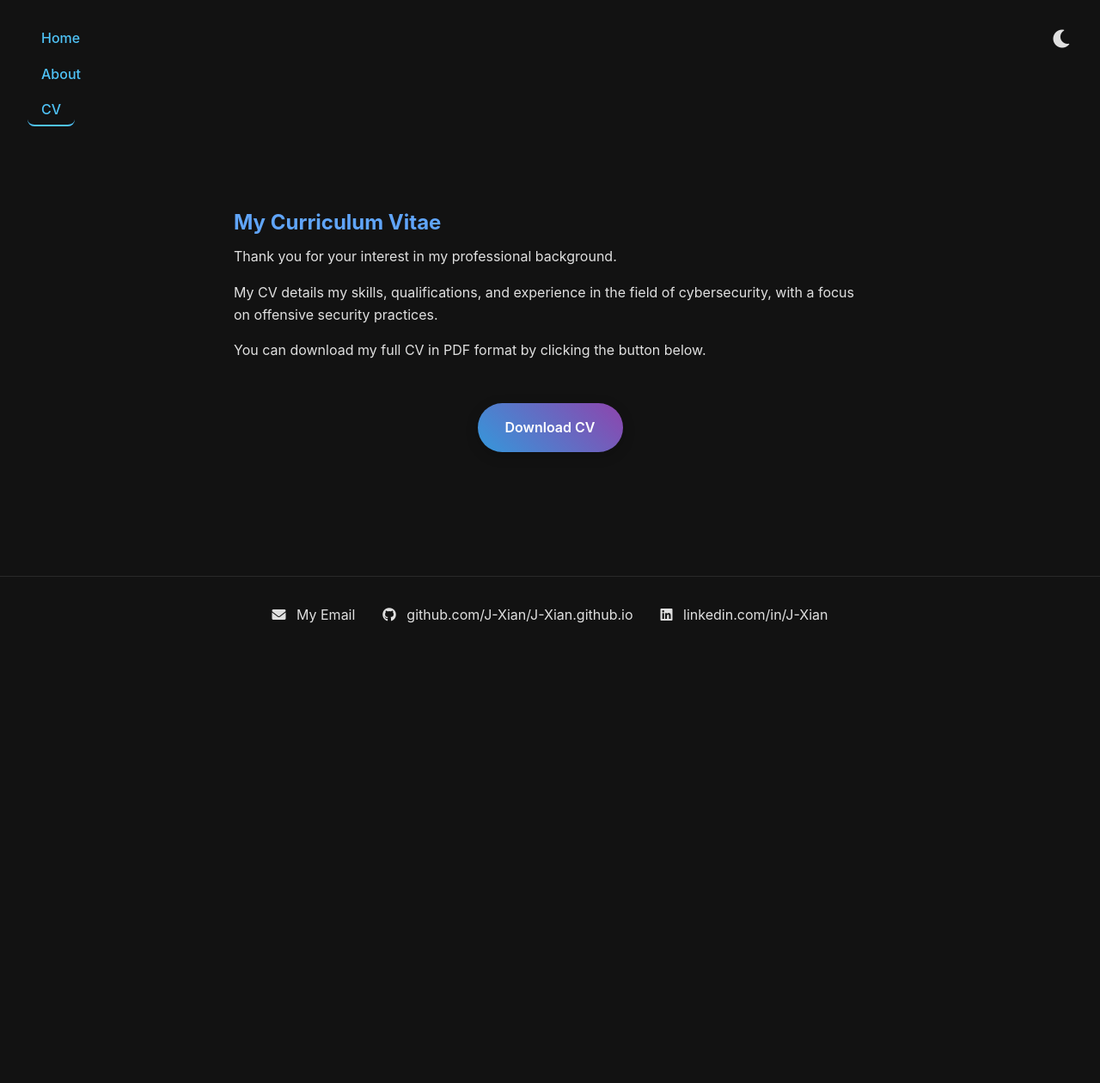
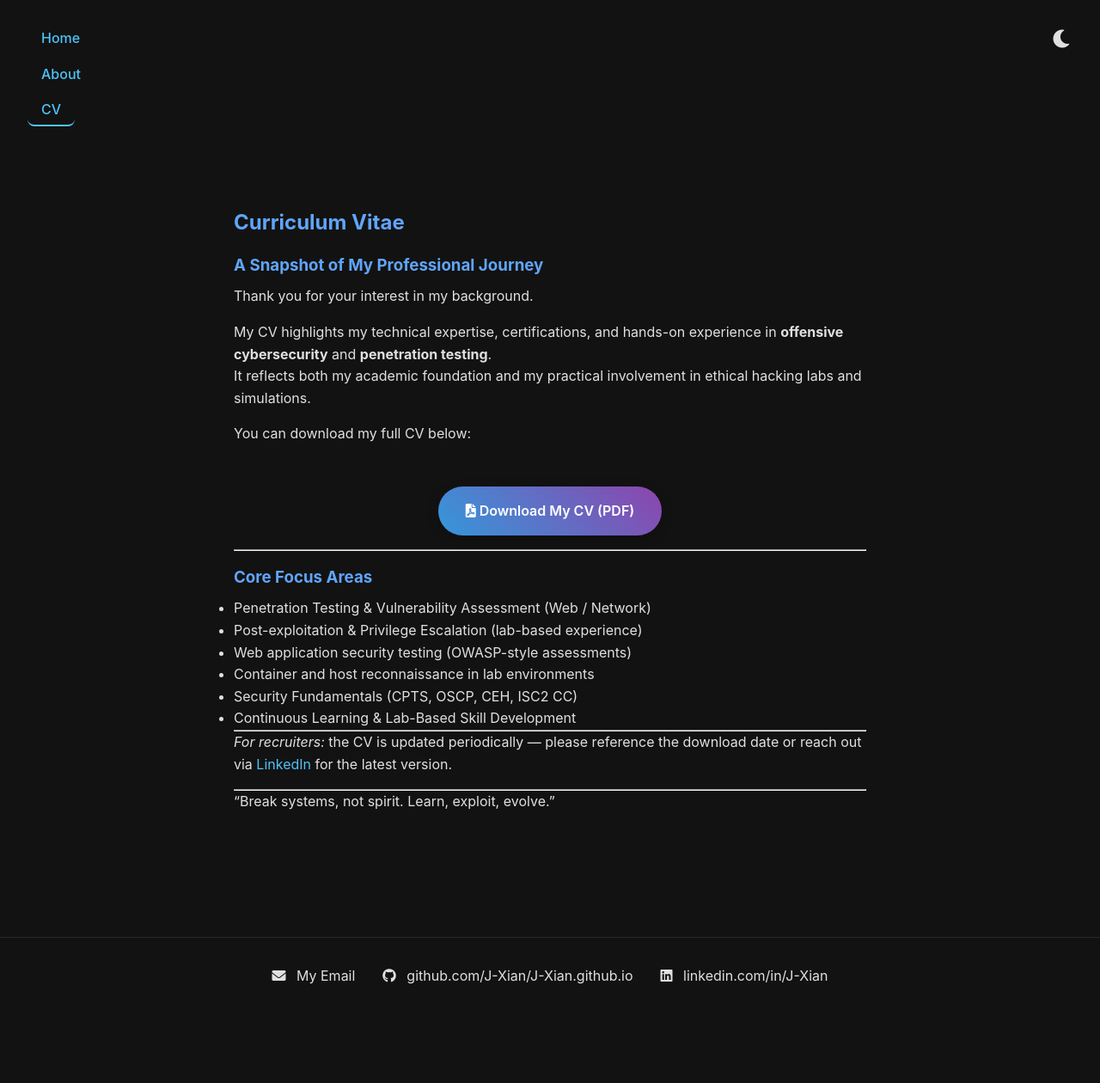
Before and after one commit to J-Xian/J-Xian.github.io, a Jekyll site: the page built from cv.md, in a window 1280 px wide. Shown: the whole page at 86% size. Built offline with Jekyll 4.4.1, drawn with Linux system fonts in a browser that asks for light colours; before the commit the page ends 900 px from its top, so only the background shows below that.

Commit message:
Revise CV content and formatting for clarity
Updated the CV to enhance clarity and detail about skills and experience.

```diff
--- a/cv.md
+++ b/cv.md
@@ -1,21 +1,38 @@
+---
+layout: default
+title: Curriculum Vitae
 ---
 
-layout: default
+## Curriculum Vitae
+### A Snapshot of My Professional Journey
 
-title: CV
+Thank you for your interest in my background.
+
+My CV highlights my technical expertise, certifications, and hands-on experience in **offensive cybersecurity** and **penetration testing**.
+It reflects both my academic foundation and my practical involvement in ethical hacking labs and simulations.
+
+You can download my full CV below:
+
+<p align="center">
+  <a href="/File/Jing_Xian_Ching_CV.pdf" download class="cool-button">
+    <i class="fa-solid fa-file-pdf"></i> Download My CV (PDF)
+  </a>
+</p>
 
 ---
 
-## My Curriculum Vitae
+### Core Focus Areas
+- Penetration Testing & Vulnerability Assessment (Web / Network)
+- Post-exploitation & Privilege Escalation (lab-based experience)
+- Web application security testing (OWASP-style assessments)
+- Container and host reconnaissance in lab environments
+- Security Fundamentals (CPTS, OSCP, CEH, ISC2 CC)
+- Continuous Learning & Lab-Based Skill Development
 
-Thank you for your interest in my professional background.
+---
 
-My CV details my skills, qualifications, and experience in the field of cybersecurity, with a focus on offensive security practices.
+*For recruiters:* the CV is updated periodically — please reference the download date or reach out via [LinkedIn](https://linkedin.com/in/j-xian-ching) for the latest version.
 
-You can download my full CV in PDF format by clicking the button below.
+---
 
-<p align="center">
-
-<a href="/File/Jing_Xian_Ching_CV.pdf" download class="cool-button">Download CV</a>
-
-</p>
+> “Break systems, not spirit. Learn, exploit, evolve.”
```
